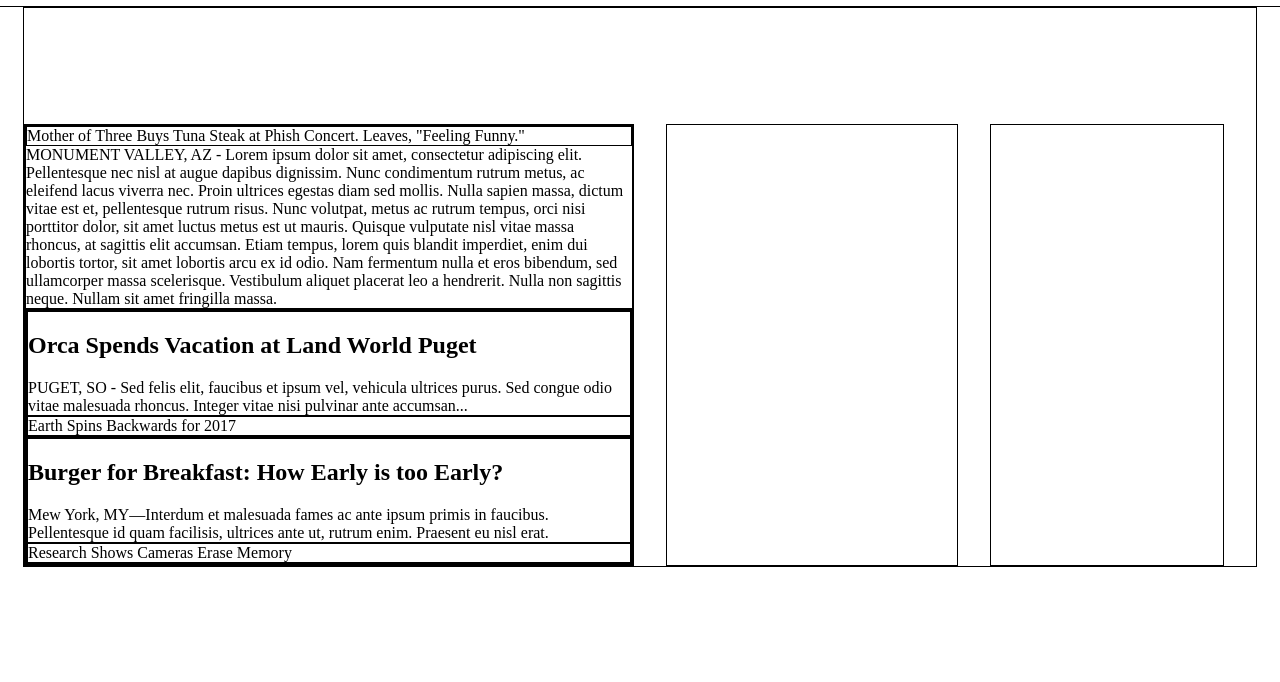
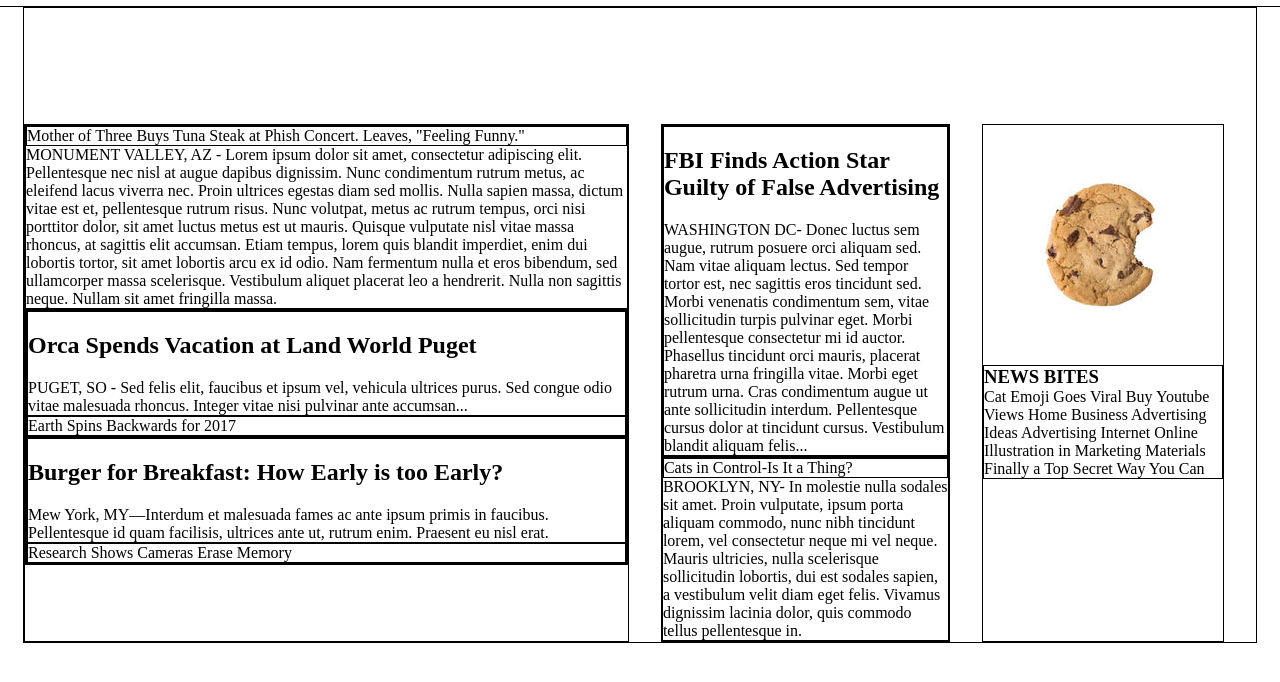
Before and after one commit to ashley-howard/mytimes, a plain HTML site: page index.html in a window 1280 px wide. Shown: the part 74-756 px from the top of the page. Drawn offline with Linux system fonts and the light colour scheme.

Commit message:
finished column layout

```diff
--- a/index.html
+++ b/index.html
@@ -60,14 +60,41 @@
            </div>
          </div>
        </div>
-    </div>
+      </div>
 
       <!-- Second News Column -->
       <div class="column medium">
+        <div class="story">
+          <div class="text-content">
+            <h2>FBI Finds Action Star Guilty of False Advertising</h2>
+            <p class="narrative">
+            WASHINGTON DC- Donec luctus sem augue, rutrum posuere orci aliquam sed. Nam vitae aliquam lectus. Sed tempor tortor est, nec sagittis eros tincidunt sed. Morbi venenatis condimentum sem, vitae sollicitudin turpis pulvinar eget. Morbi pellentesque consectetur mi id auctor. Phasellus tincidunt orci mauris, placerat pharetra urna fringilla vitae. Morbi eget rutrum urna. Cras condimentum augue ut ante sollicitudin interdum. Pellentesque cursus dolor at tincidunt cursus. Vestibulum blandit aliquam felis...
+            </p>
+         </div>
+        </div>
+
+        <div class="story">
+          <div class="cat-ceo image-content">
+            <span>Cats in Control-Is It a Thing?</span>
+          </div>
+          <p class="narrative">
+          BROOKLYN, NY- In molestie nulla sodales sit amet. Proin vulputate, ipsum porta aliquam commodo, nunc nibh tincidunt lorem, vel consectetur neque mi vel neque. Mauris ultricies, nulla scelerisque sollicitudin lobortis, dui est sodales sapien, a vestibulum velit diam eget felis. Vivamus dignissim lacinia dolor, quis commodo tellus pellentesque in.
+          </p>
+        </div>
       </div>
 
       <!-- Third News Column -->
       <div class="column small">
+        <img class="cookie" src="resources/images/img-news-bite.png" alt="a chocolate chip cookie">
+        <div class="news-bites">
+          <h3>NEWS BITES</h3>
+          <span class="bite">Cat Emoji Goes Viral</span>
+          <span class="bite">Buy Youtube Views</span>
+          <span class="bite">Home Business Advertising Ideas</span>
+          <span class="bite">Advertising Internet Online</span>
+          <span class="bite">Illustration in Marketing Materials</span>
+          <span class="bite">Finally a Top Secret Way You Can</span>
+        </div>
       </div>
     </div>
 
```
